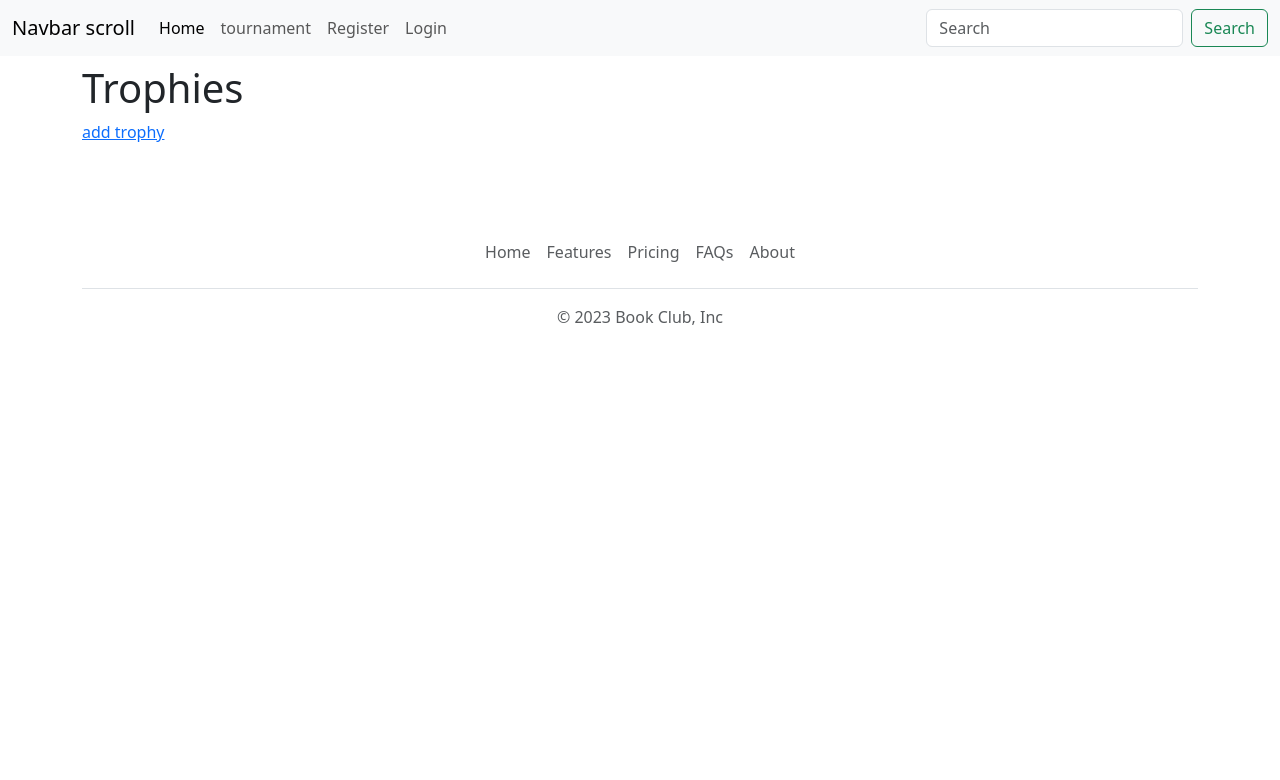
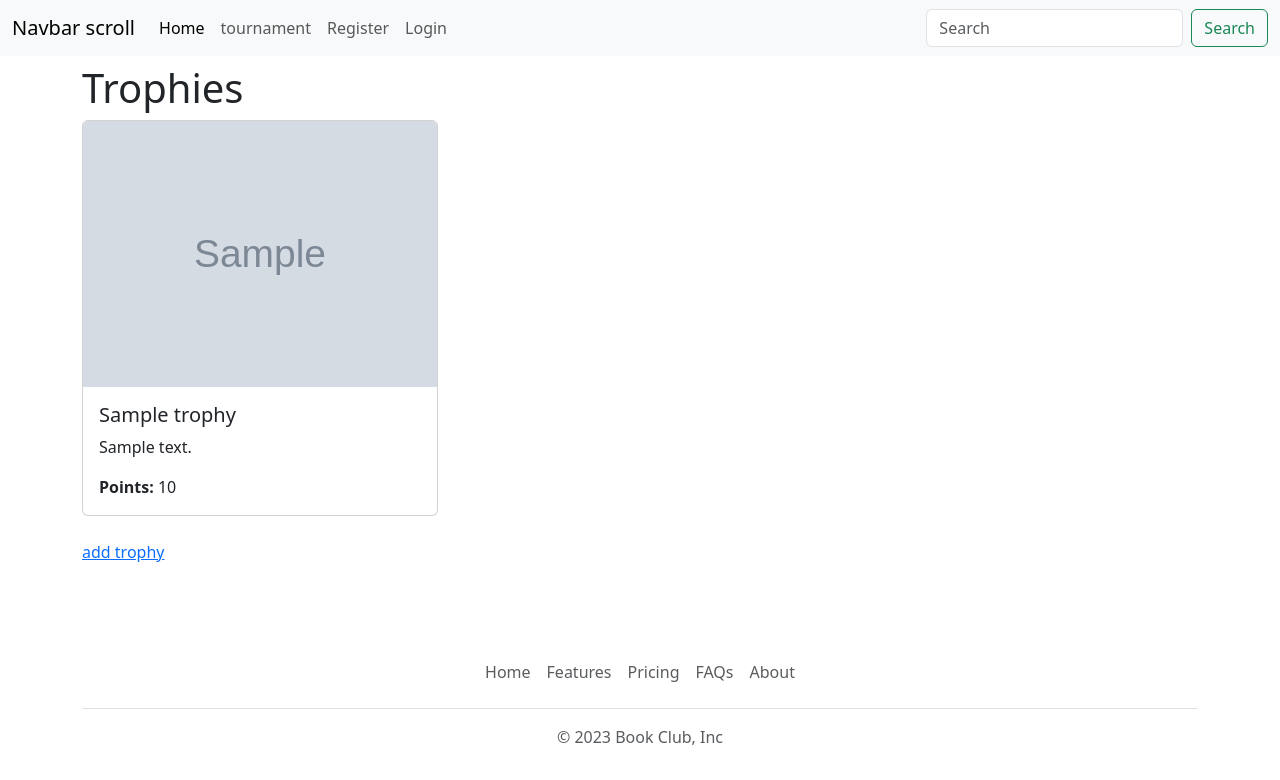
Before and after one commit to abdulazizalzahrani1/CapStone-PlayUdi-, a Django app: page /trophy/ in a window 1280 px wide. Shown: the top 780 px of the page. Before the commit the page ends 325 px from the top, so only its background shows below. Run offline with Django 4.2, Linux system fonts and the light colour scheme; tables that the repository leaves empty hold one stand-in row (values such as "Sample post"); grey boxes marked "Sample" are stand-in pictures.

Commit message:
trophy second push

```diff
--- a/PlayUdi/trophy/templates/trophy/trophies.html
+++ b/PlayUdi/trophy/templates/trophy/trophies.html
@@ -5,5 +5,20 @@
 {% block content %}
 <h1>Trophies</h1>
 
+  <div class="row">
+    {% for trophy in trophies %}
+      <div class="col-md-4">
+        <div class="card mb-4">
+          <img src="{{ trophy.image.url }}" class="card-img-top" alt="{{ trophy.name }}">
+          <div class="card-body">
+            <h5 class="card-title">{{ trophy.name }}</h5>
+            <p class="card-text">{{ trophy.description }}</p>
+            <p class="card-text"><strong>Points:</strong> {{ trophy.points }}</p>
+          </div>
+        </div>
+      </div>
+    {% endfor %}
+  </div>
+
 <a href="{% url 'trophy:add_trophy_view' %}"> add trophy </a>
 {% endblock%}
--- a/PlayUdi/trophy/views.py
+++ b/PlayUdi/trophy/views.py
@@ -19,7 +19,7 @@ def add_trophy_view(request: HttpRequest) -> HttpResponse:
         )
         trophy.save()
 
-        return redirect('trophy_detail', pk=trophy.pk)  # Replace 'trophy_detail' with your desired URL name
+        return redirect('trophy:trophy_view')  # Replace 'trophy_detail' with your desired URL name
 
 
     return render(request, 'trophy/add_trophy.html')
```
Also changed, not shown: PlayUdi/media/images/screencapture-127-0-0-1-8000-tournaments-82-2023-09-09-10_10_07.png (added), PlayUdi/media/images/screencapture-127-0-0-1-8000-tournaments-83-2023-09-09-10_10_47.png (added), PlayUdi/media/trophies/Achievement_Icons_-_Trophy.png (added), PlayUdi/media/trophies/image_iuUeu6zs_1694266780638_raw.jpg (added), PlayUdi/media/trophies/image_iuUeu6zs_1694266780638_raw_OiAA0Uy.jpg (added), PlayUdi/media/trophies/image_iuUeu6zs_1694266780638_raw_nVQdHLp.jpg (added).
